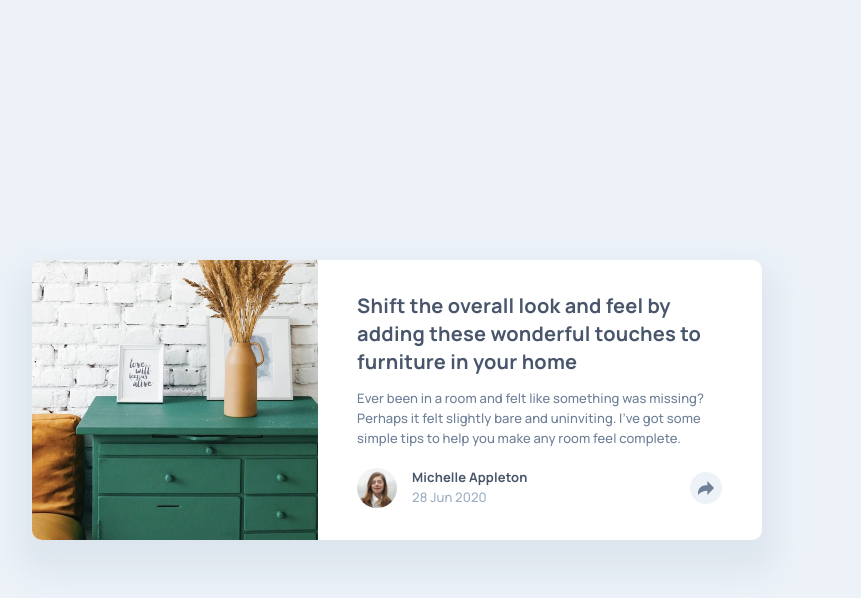
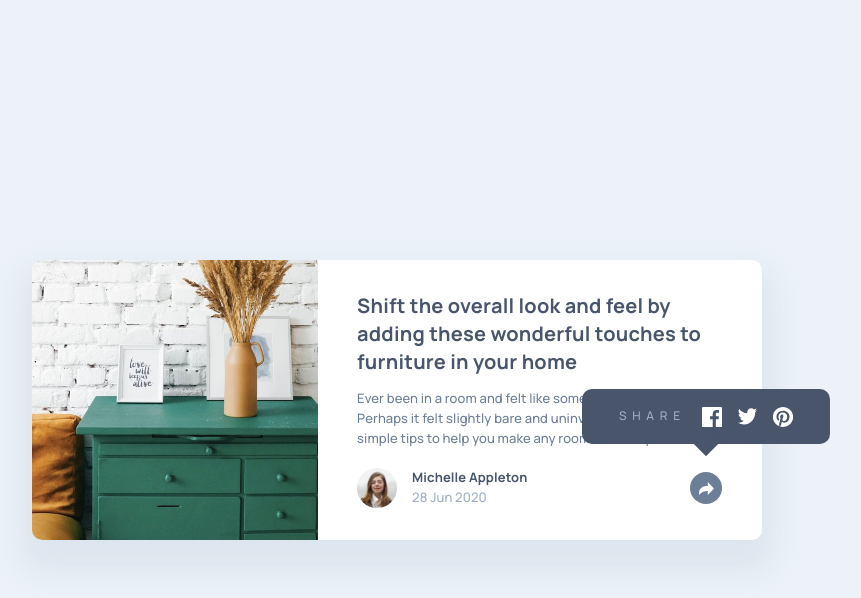
Before and after one commit to jeremymouzin/fem-article-component-preview, a plain HTML site: page index.html in a window 1280 px wide. Both pictures are taken after a click on the button "Share". Shown: the whole page, without its empty margins (243-1104 px from the left). Drawn offline with Linux system fonts and the light colour scheme.

Commit message:
Add active state for share button

```diff
--- a/index.html
+++ b/index.html
@@ -16,6 +16,8 @@
       rel="stylesheet"
     />
     <link rel="stylesheet" href="style.css" />
+
+    <script src="script.js" defer></script>
   </head>
   <body>
     <main>
@@ -39,7 +41,20 @@
               <time datetime="06-28-2020">28 Jun 2020</time>
             </address>
           </footer>
-          <button title="Share"></button>
+          <button title="Share" id="share">
+            <svg xmlns="http://www.w3.org/2000/svg" width="15" height="13">
+              <path
+                fill="#6E8098"
+                d="M15 6.495L8.766.014V3.88H7.441C3.33 3.88 0 7.039 0 10.936v2.049l.589-.612C2.59 10.294 5.422 9.11 8.39 9.11h.375v3.867L15 6.495z"
+              />
+            </svg>
+          </button>
+          <div class="share-popup">
+            <p>share</p>
+            <button class="facebook"></button>
+            <button class="x"></button>
+            <button class="pinterest"></button>
+          </div>
         </div>
       </article>
     </main>
--- /dev/null
+++ b/script.js
@@ -0,0 +1,7 @@
+const shareButton = document.querySelector('#share')
+const sharePopup = document.querySelector('.share-popup')
+
+shareButton.addEventListener('click', () => {
+  shareButton.classList.toggle('share-button-active')
+  sharePopup.classList.toggle('opened')
+})
--- a/style.css
+++ b/style.css
@@ -82,14 +82,13 @@ main {
   max-inline-size: 730px;
   max-block-size: 280px;
   display: flex;
+  background-color: white;
+  box-shadow: 0px 20px 30px 12px hsl(212deg 23% 69% / 19%);
   border-radius: 10px;
-  background-color: white;
-  margin-inline: 3rem;
-  overflow: auto;
-  box-shadow: 0px 20px 30px 12px hsl(212deg 23% 69% / 19%);
 }
 
 article {
+  border-radius: 10px;
   display: flex;
 }
 
@@ -105,9 +104,13 @@ h1 {
   object-position: left;
   overflow: hidden;
   filter: brightness(1.08) contrast(0.95);
+  border-start-start-radius: 10px;
+  border-end-start-radius: 10px;
 }
 
 .content {
+  --share-button-block-end: 3.6rem;
+  --share-button-inline-end: 4rem;
   position: relative;
   flex: 72% 1 1;
   padding: 3.2rem 3.9rem;
@@ -143,18 +146,96 @@ time {
   font-style: normal;
 }
 
-button {
+#share {
+  --size: 3.2rem;
   position: absolute;
-  right: 4rem;
-  bottom: 3.6rem;
-  --size: 3.2rem;
+  inset-inline-end: var(--share-button-inline-end);
+  inset-block-end: var(--share-button-block-end);
   block-size: var(--size);
   inline-size: var(--size);
   border-radius: 50%;
   border: none;
   background-color: var(--color-light-grayish-blue);
-  background-image: url(/images/icon-share.svg);
+  cursor: pointer;
+}
+
+#share > svg {
+  margin-inline: auto;
+}
+
+/* Manage active state of button */
+#share.share-button-active {
+  background-color: var(--color-desaturated-dark-blue);
+}
+
+#share.share-button-active > svg > path {
+  fill: white;
+}
+
+.share-popup {
+  --transition: opacity ease-in 0.2s, inset-block-end ease-out 0.25s;
+  background-color: var(--color-very-dark-grayish-blue);
+  position: absolute;
+  inset-inline-end: 3rem;
+  inset-block-end: calc(var(--share-button-block-end) + 4rem);
+  block-size: 55px;
+  inline-size: 248px;
+  transform: translateX(98px);
+  border-radius: 10px;
+  text-transform: uppercase;
+  display: flex;
+  opacity: 0;
+  pointer-events: none;
+  align-items: center;
+  gap: 1.6rem;
+  font-size: 1.2rem;
+  padding-inline: 3.7rem;
+  transition: var(--transition);
+}
+
+.share-popup.opened {
+  display: flex;
+  opacity: 1;
+  pointer-events: inherit;
+  inset-block-end: calc(var(--share-button-block-end) + 6rem);
+}
+
+.share-popup > button {
+  block-size: 20px;
+  inline-size: 20px;
+  border: none;
+}
+
+.share-popup > p {
+  letter-spacing: 5.7px;
+  margin: 0;
+  color: var(--color-grayish-blue);
+}
+
+.share-popup > button {
+  background-color: inherit;
   background-repeat: no-repeat;
-  background-size: calc(var(--size) / 2);
   background-position: center;
+  cursor: pointer;
 }
+
+button.facebook {
+  background-image: url(images/icon-facebook.svg);
+}
+
+button.x {
+  background-image: url(images/icon-twitter.svg);
+}
+
+button.pinterest {
+  background-image: url(images/icon-pinterest.svg);
+}
+
+.share-popup::after {
+  content: '';
+  block-size: 2rem;
+  inline-size: 2rem;
+  background-color: var(--color-very-dark-grayish-blue);
+  position: absolute;
+  transform: translate(77px, 25px) rotate(45deg);
+}
```
